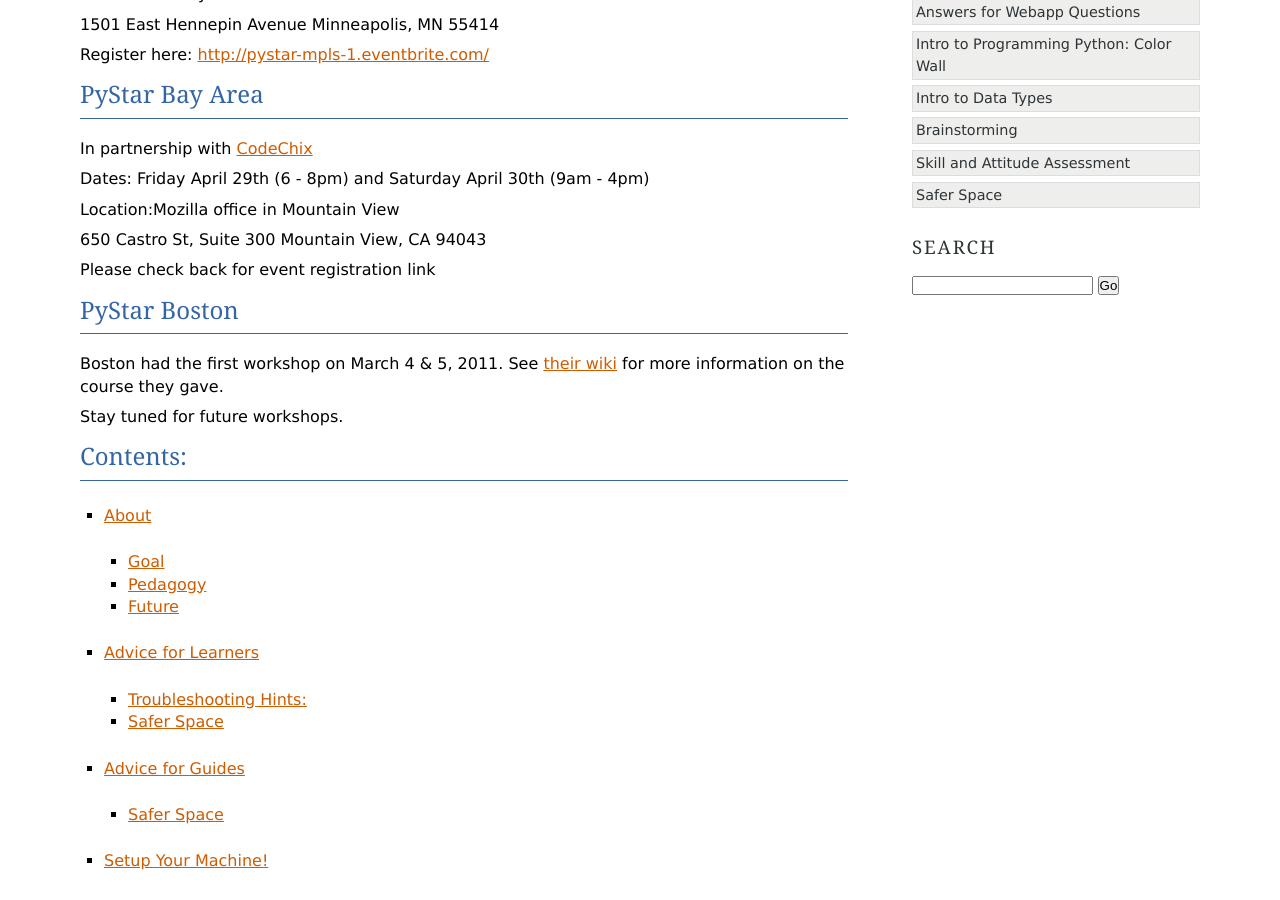
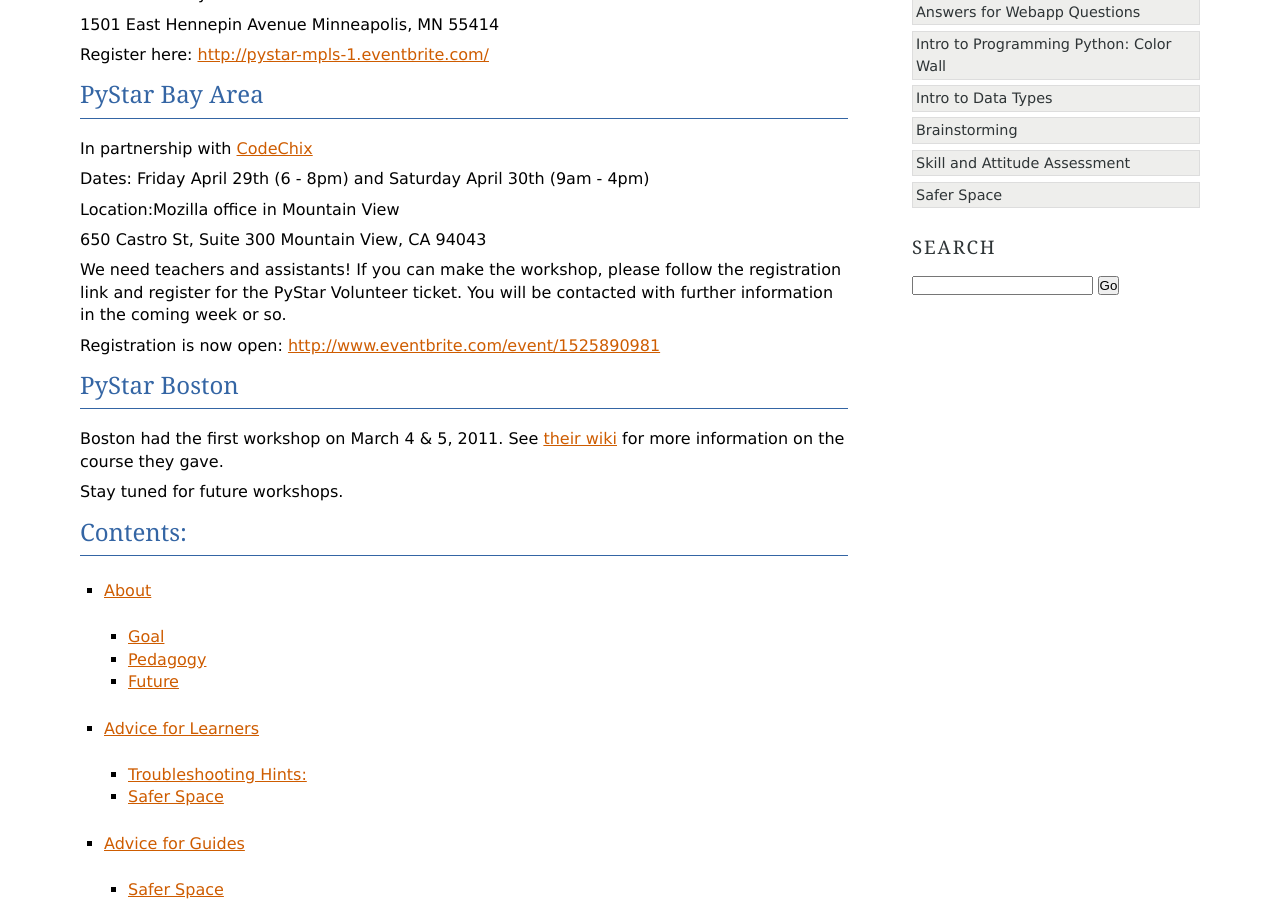
Before and after one commit to lsblakk/pystar, a Sphinx documentation site: the page built from docs/index.rst, in a window 1280 px wide and 900 px high, scrolled down 376 px. Built offline with Sphinx 7.4.7, drawn with Linux system fonts in a browser that asks for light colours.

Commit message:
Added the eventbrite link for Bay Area workshop in April

```diff
--- a/docs/index.rst
+++ b/docs/index.rst
@@ -38,7 +38,11 @@
 650 Castro St, Suite 300
 Mountain View, CA 94043
 
-Please check back for event registration link
+We need teachers and assistants! If you can make the workshop, please
+follow the registration link and register for the PyStar Volunteer ticket.
+You will be contacted with further information in the coming week or so.
+
+Registration is now open: http://www.eventbrite.com/event/1525890981
 
 
 PyStar Boston
```
